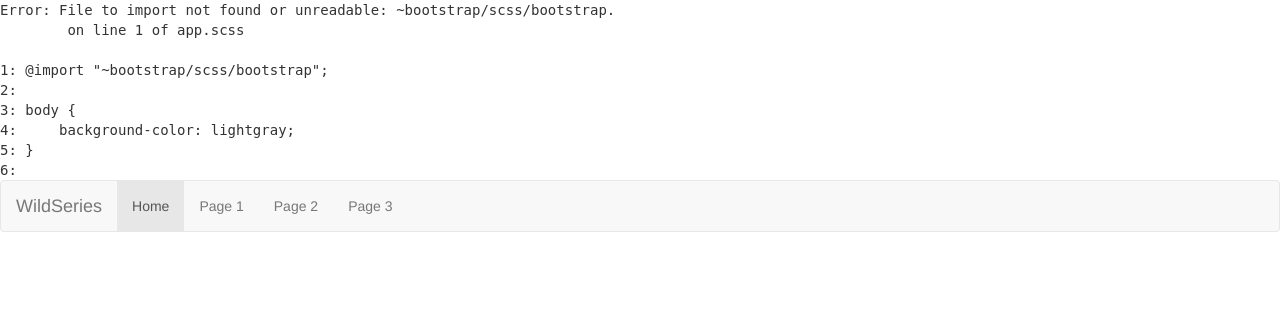
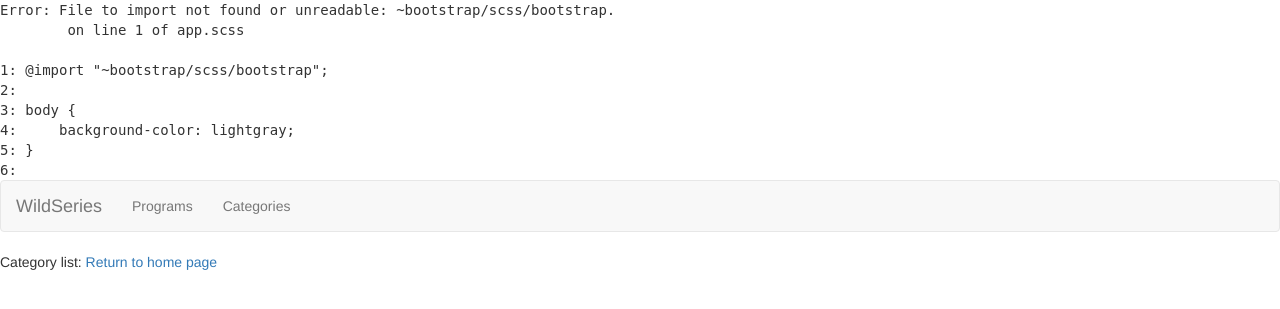
Before and after one commit to mr-andrej/wild-series, a Symfony app: template templates/category/index.html.twig in a window 1280 px wide. Shown: the top 309 px of the page. Run offline with Twig, Linux system fonts and the light colour scheme; the template is opened without the code that fills it, so the values that code supplies are empty; some libraries are stand-ins or nearby versions.

Commit message:
Fixed 1251 bugs

```diff
--- a/package.json
+++ b/package.json
@@ -15,5 +15,10 @@
         "dev": "encore dev",
         "watch": "encore dev --watch",
         "build": "encore production --progress"
+    },
+    "dependencies": {
+        "jquery": "^3.5.1",
+        "popper": "^1.0.1",
+        "popper.js": "^1.16.1"
     }
 }
--- a/src/Controller/ProgramController.php
+++ b/src/Controller/ProgramController.php
@@ -2,6 +2,7 @@
 // src/Controller/ProgramController.php
 namespace App\Controller;
 
+use App\Entity\Program;
 use Symfony\Bundle\FrameworkBundle\Controller\AbstractController;
 use Symfony\Component\HttpFoundation\Response;
 use Symfony\Component\Routing\Annotation\Route;
@@ -63,6 +64,4 @@ class ProgramController extends AbstractController
             'program' => $program,
         ]);
     }
-
-
 }
--- a/src/Entity/Program.php
+++ b/src/Entity/Program.php
@@ -2,12 +2,10 @@
 
 namespace App\Entity;
 
-use App\Repository\ProgramRepository;
-use Doctrine\Common\Collections\ArrayCollection;
 use Doctrine\ORM\Mapping as ORM;
 
 /**
- * @ORM\Entity(repositoryClass=ProgramRepository::class)
+ * @ORM\Entity(repositoryClass="App\Repository\ProgramRepository")
  */
 class Program
 {
@@ -34,7 +32,7 @@ class Program
     private $poster;
 
     /**
-     * @ORM\ManyToOne(targetEntity=Category::class, inversedBy="programs")
+     * @ORM\ManyToOne(targetEntity="App\Entity\Category", inversedBy="programs")
      * @ORM\JoinColumn(nullable=false)
      */
     private $category;
--- a/templates/Default/index.html.twig
+++ /dev/null
@@ -1,6 +0,0 @@
-{% extends 'base.html.twig' %}
-
-
-{% block content %}
-    <h1>{{ welcome_message }}</h1>
-{% endblock %}
--- a/templates/_header.html.twig
+++ b/templates/_header.html.twig
@@ -13,13 +13,11 @@
 <nav class="navbar navbar-default">
     <div class="container-fluid">
         <div class="navbar-header">
-            <a class="navbar-brand" href="#">WildSeries</a>
+            <a class="navbar-brand" href="/programs">WildSeries</a>
         </div>
         <ul class="nav navbar-nav">
-            <li class="active"><a href="#">Home</a></li>
-            <li><a href="#">Page 1</a></li>
-            <li><a href="#">Page 2</a></li>
-            <li><a href="#">Page 3</a></li>
+            <li><a href="/programs">Programs</a></li>
+            <li><a href="/categories">Categories</a></li>
         </ul>
     </div>
 </nav>
--- a/templates/base.html.twig
+++ b/templates/base.html.twig
@@ -13,7 +13,7 @@
 <header>
     {% include('_header.html.twig') %}
 </header>
-{% block content %} {% endblock %}
+{% block body %} {% endblock %}
 {% block javascripts %}
     <script src="/build/app.js"></script>
 {% endblock %}
--- a/templates/category/index.html.twig
+++ b/templates/category/index.html.twig
@@ -7,5 +7,5 @@
     {% for category in categories %}
         <h4><a href="{{ path('category_show', {'categoryName': category.name}) }}">{{ category.name }}</a></h4>
     {% endfor %}
-    <a href="{{ path('app_index') }}">Return to home page</a>
+    <a href="{{ path('category_index') }}">Return to home page</a>
 {% endblock %}
--- a/templates/category/show.html.twig
+++ b/templates/category/show.html.twig
@@ -3,11 +3,11 @@
 {% block body %}
     <h1>All series in {{ categoryName }} : </h1>
     {% for program in programs %}
-        {{ program.id }} / <a href="{{ path('programs_show', {'programId': program.id})}}">{{ program.title }}</a>
+        {{ program.id }} / <a href="{{ path('program_show', {'id': program.id})}}">{{ program.title }}</a>
         <p>{{ program.summary }}</p>
         <p>Catégorie : {{ program.category.name }}</p>
     {% else %}
         No series found.
     {% endfor %}
-    <a href="{{ path('app_index') }}">Retour à l'accueil</a>
+    <a href="{{ path('category_index') }}">Retour à l'accueil</a>
 {% endblock %}
```
Also changed, not shown: src/Controller/CategoryController.php (+10 -9 lines), src/Controller/DefaultController.php (deleted, +0 -22 lines), src/Entity/Category.php (+3 -5 lines), templates/program/index.html.twig (renamed from templates/Program/index.html.twig, +3 -7 lines), templates/program/show.html.twig (renamed from templates/Program/show.html.twig), 1 other file.
